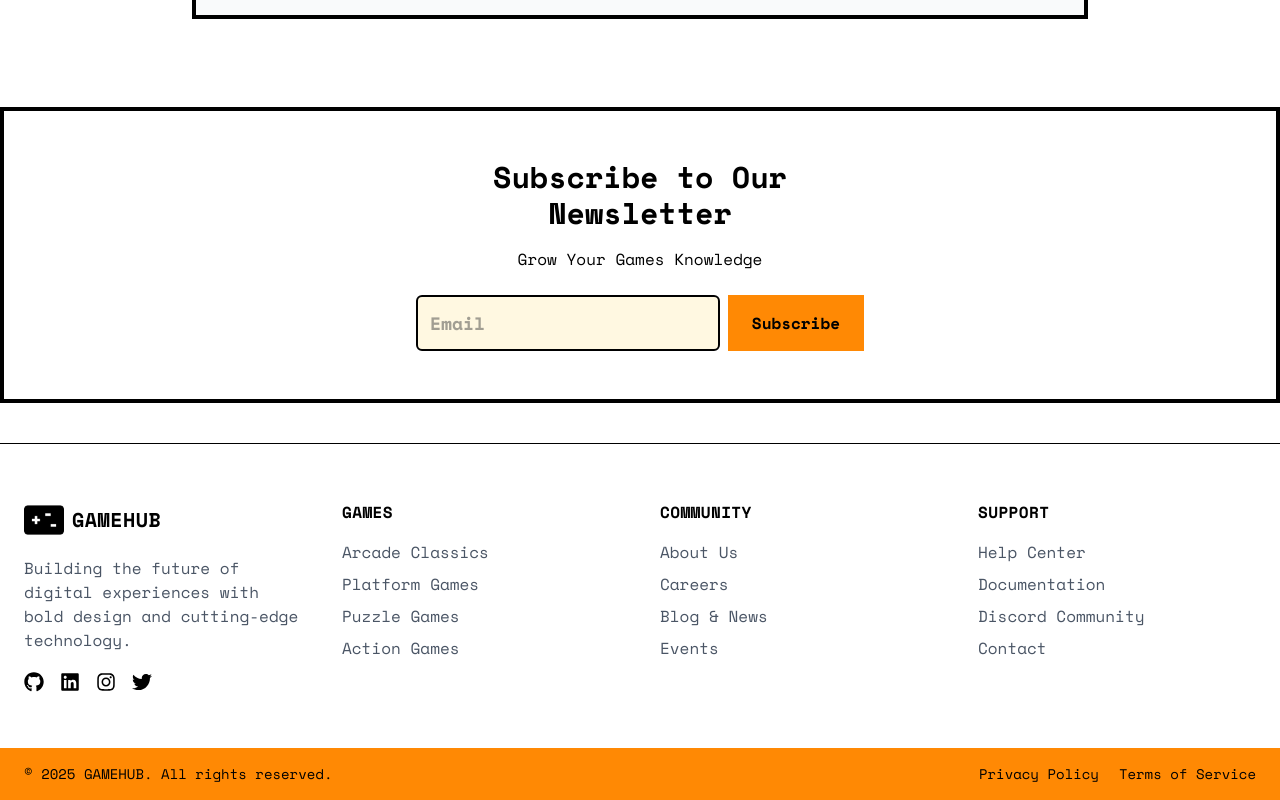
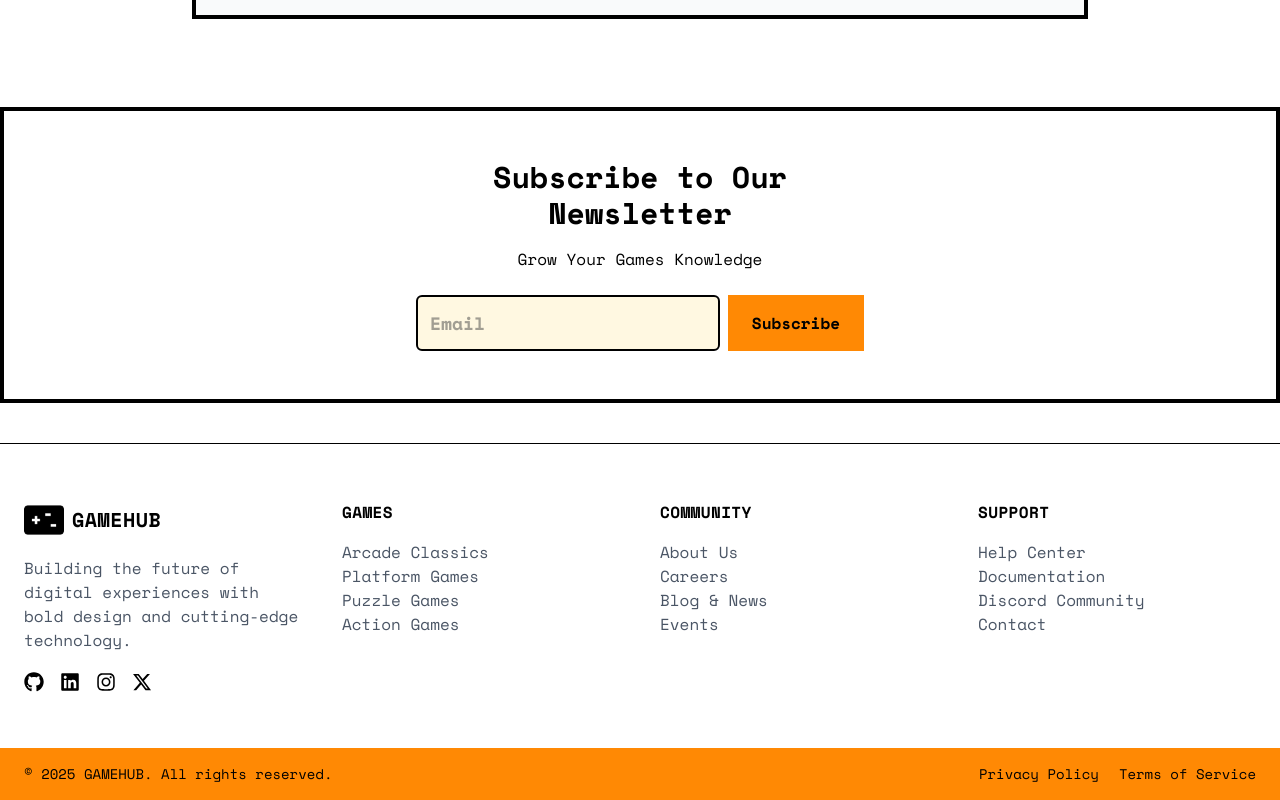
Before and after one commit to am-mahmud/retro-gamehub, a React (Vite) app: page / in a window 1280 px wide. Shown: the part 2674-3474 px from the top of the page. Built offline with nearby package versions, Linux system fonts and the light colour scheme; no server answers.

Commit message:
Footer links upated

```diff
--- a/src/components/Footer/Footer.jsx
+++ b/src/components/Footer/Footer.jsx
@@ -3,8 +3,8 @@ import {
   FaGithub,
   FaLinkedin,
   FaInstagram,
-  FaTwitter,
 } from "react-icons/fa";
+import { FaXTwitter } from "react-icons/fa6";
 import ghLogo from "../../assets/gamehub-logo.png";
 
 const Footer = () => {
@@ -23,30 +23,30 @@ const Footer = () => {
           </p>
 
           <div className="flex gap-4 text-xl text-black">
-            <FaGithub className="hover:text-gray-700 cursor-pointer" />
-            <FaLinkedin className="hover:text-gray-700 cursor-pointer" />
-            <FaInstagram className="hover:text-gray-700 cursor-pointer" />
-            <FaTwitter className="hover:text-gray-700 cursor-pointer" />
+            <a href="https://github.com/"><FaGithub className="hover:text-gray-700 cursor-pointer" /></a>
+            <a href="https://www.linkedin.com/"><FaLinkedin className="hover:text-gray-700 cursor-pointer" /></a>
+            <a href="https://www.instagram.com/"><FaInstagram className="hover:text-gray-700 cursor-pointer" /></a>
+            <a href="https://x.com/"><FaXTwitter className="hover:text-gray-700 cursor-pointer" /></a>
           </div>
         </div>
 
         <div>
           <h3 className="font-bold mb-4 tracking-wide">GAMES</h3>
           <ul className="space-y-2 text-gray-600">
-            <li className="hover:text-black cursor-pointer">Arcade Classics</li>
-            <li className="hover:text-black cursor-pointer">Platform Games</li>
-            <li className="hover:text-black cursor-pointer">Puzzle Games</li>
-            <li className="hover:text-black cursor-pointer">Action Games</li>
+            <a href="/allgames"><li className="hover:text-black cursor-pointer">Arcade Classics</li></a>
+            <a href="/allgames"><li className="hover:text-black cursor-pointer">Platform Games</li></a>
+            <a href="/allgames"><li className="hover:text-black cursor-pointer">Puzzle Games</li></a>
+            <a href="/allgames"><li className="hover:text-black cursor-pointer">Action Games</li></a>
           </ul>
         </div>
 
         <div>
           <h3 className="font-bold mb-4 tracking-wide">COMMUNITY</h3>
           <ul className="space-y-2 text-gray-600">
-            <li className="hover:text-black cursor-pointer">About Us</li>
-            <li className="hover:text-black cursor-pointer">Careers</li>
-            <li className="hover:text-black cursor-pointer">Blog & News</li>
-            <li className="hover:text-black cursor-pointer">Events</li>
+            <a href="/about"><li className="hover:text-black cursor-pointer">About Us</li></a>
+            <a href="/career"><li className="hover:text-black cursor-pointer">Careers</li></a>
+            <a href="/blogs"><li className="hover:text-black cursor-pointer">Blog & News</li></a>
+            <a href="/events"><li className="hover:text-black cursor-pointer">Events</li></a>
           </ul>
         </div>
 
@@ -54,10 +54,10 @@ const Footer = () => {
         <div>
           <h3 className="font-bold mb-4 tracking-wide">SUPPORT</h3>
           <ul className="space-y-2 text-gray-600">
-            <li className="hover:text-black cursor-pointer">Help Center</li>
-            <li className="hover:text-black cursor-pointer">Documentation</li>
-            <li className="hover:text-black cursor-pointer">Discord Community</li>
-            <li className="hover:text-black cursor-pointer">Contact</li>
+            <a href="/help"><li className="hover:text-black cursor-pointer">Help Center</li></a>
+            <a href="/help"><li className="hover:text-black cursor-pointer">Documentation</li></a>
+            <a href="https://discord.com/"> <li className="hover:text-black cursor-pointer">Discord Community</li></a>
+            <a href="/help"><li className="hover:text-black cursor-pointer">Contact</li></a>
           </ul>
         </div>
       </div>
--- a/src/pages/Developer/Developer.jsx
+++ b/src/pages/Developer/Developer.jsx
@@ -7,8 +7,6 @@ const Developer = () => {
     return (
         <div className="min-h-screen bg-white">
             <title>Developer - GameHub</title>
-
-
             <section className="relative min-h-[60vh] px-8 md:px-14 py-16">
 
                 <div className="absolute inset-0 -z-10">
```
